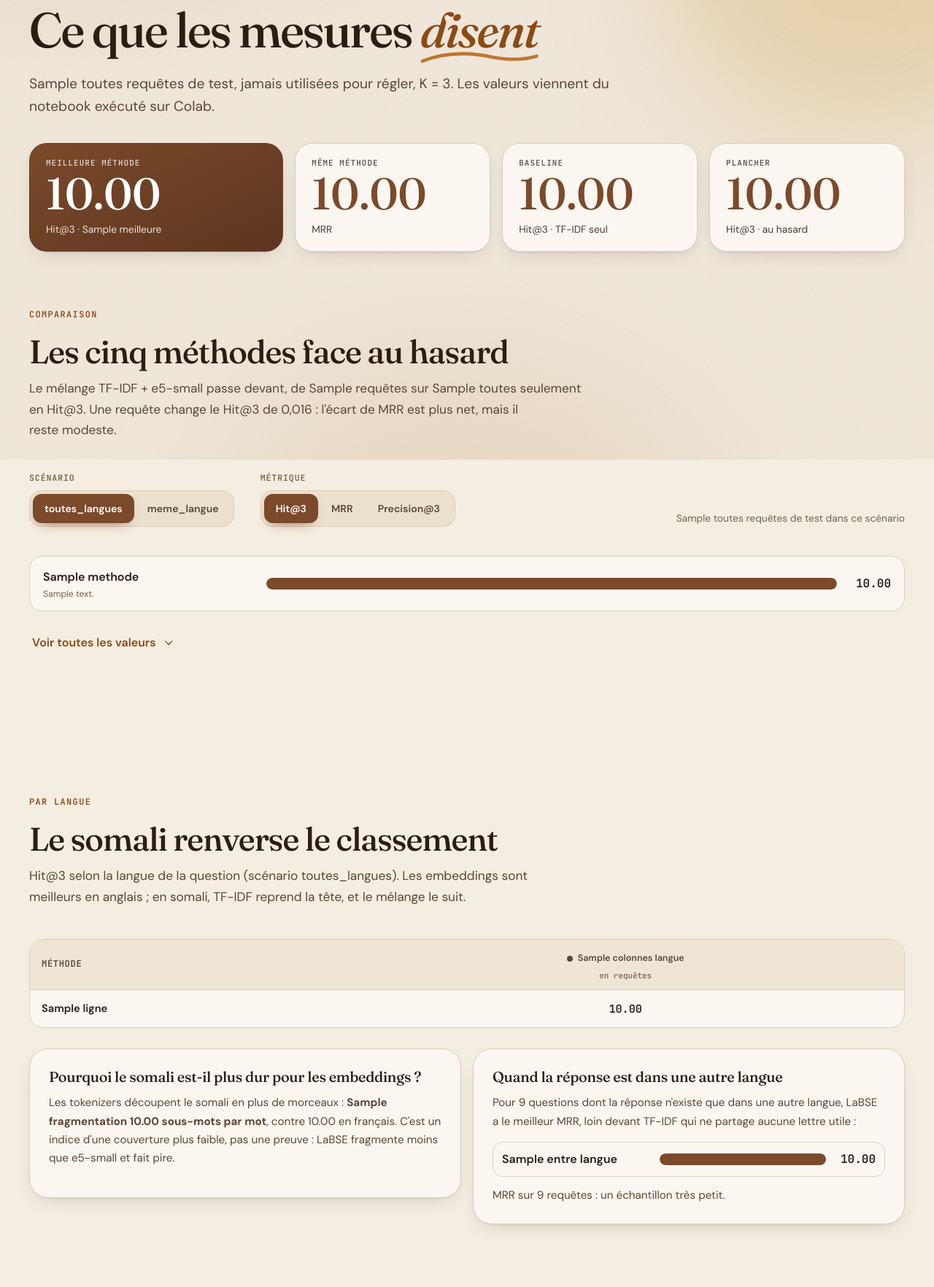
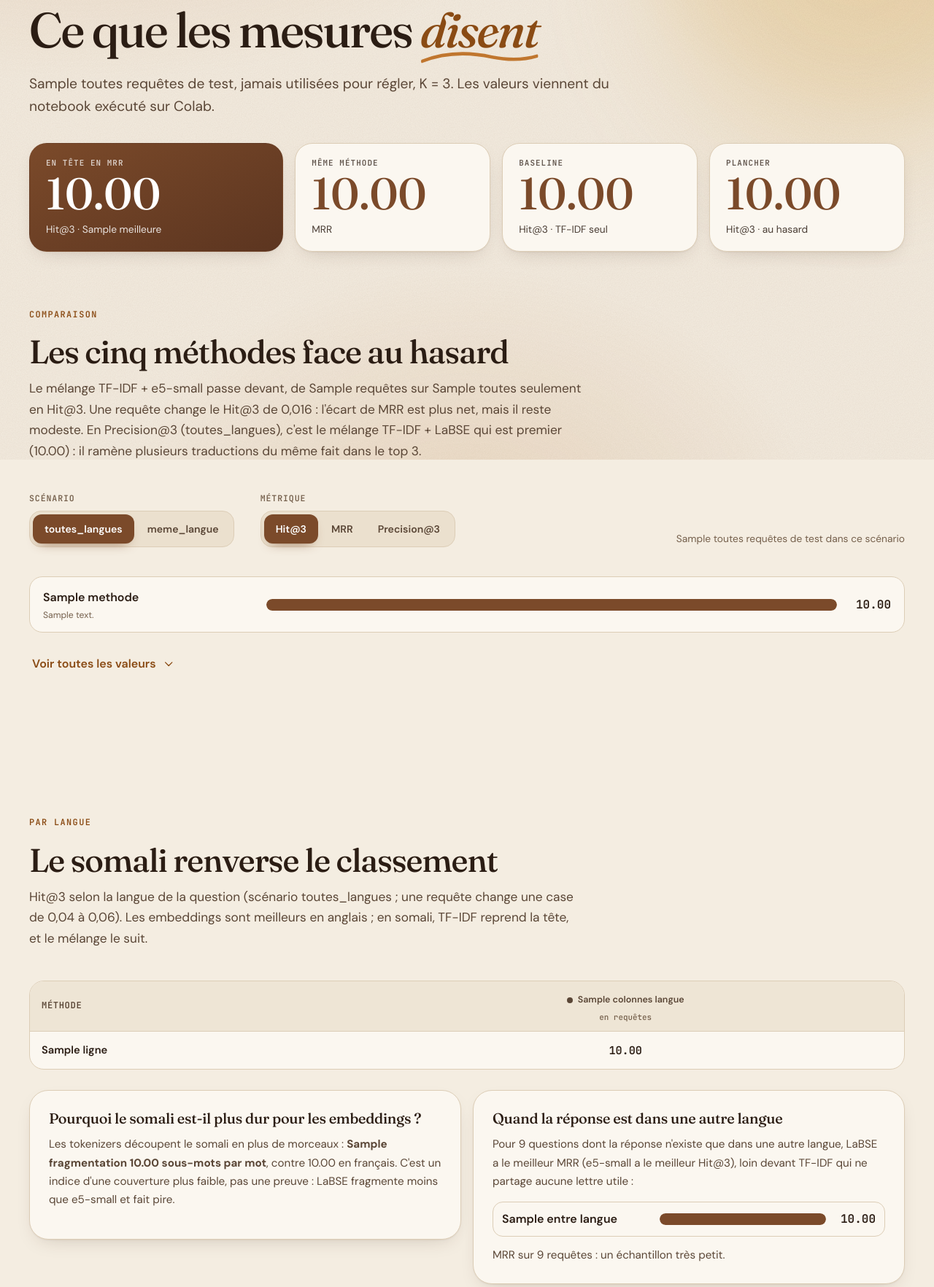
Before and after one commit to Keno7-Mbappe/Traitement-des-language, a Django app: template application_django/recherche/templates/recherche/resultats.html in a window 1280 px wide. Shown: the part 170-1934 px from the top of the page at 73% size. Run offline with Django 5.2, Linux system fonts and the light colour scheme; the template is opened without the code that fills it: most values are stand-ins (such as "Sample title", 1, 10 or a date in 2020).

Commit message:
Conclusions nuancées : meilleur MRR, Precision@3 ajoutée (README, notebook, application)
Co-Authored-By: Claude Sonnet 5.5 <noreply@anthropic.com>

```diff
--- a/application_django/recherche/templates/recherche/accueil.html
+++ b/application_django/recherche/templates/recherche/accueil.html
@@ -184,7 +184,7 @@
     <div class="constats" data-reveler>
       <article class="constat" style="--i:0">
         <p class="constat__valeur"><span data-compter="{{ meilleure_hit_pct }}">{{ meilleure_hit_pct }}</span><small> %</small></p>
-        <h3>Le mélange est le meilleur</h3>
+        <h3>Le mélange fait mieux que la baseline</h3>
         <p>TF-IDF + e5-small place un bon passage dans le top 3 pour {{ meilleure_hit_pct }} % des questions de test, contre {{ base_hit_pct }} % pour TF-IDF seul : {{ ecart_requetes }} requêtes de plus sur {{ requetes_test }}. Le MRR va dans le même sens ({{ meilleure_mrr|floatformat:2 }} contre {{ base_mrr|floatformat:2 }}).</p>
       </article>
       <article class="constat" style="--i:1">
--- a/application_django/recherche/templates/recherche/methode.html
+++ b/application_django/recherche/templates/recherche/methode.html
@@ -172,7 +172,7 @@
     <div class="cartes-methodes" data-reveler>
       {% for m in methodes %}
       <article class="carte-methode {% if m.etiquette == 'meilleur' %}carte-methode--meilleur{% endif %}" style="--i:{{ forloop.counter0 }}">
-        <header><h3>{{ m.court }}</h3>{% if m.etiquette %}<em class="etiquette">{{ m.etiquette }}</em>{% endif %}</header>
+        <header><h3>{{ m.court }}</h3>{% if m.etiquette %}<em class="etiquette">{% if m.etiquette == 'meilleur' %}meilleur MRR{% else %}{{ m.etiquette }}{% endif %}</em>{% endif %}</header>
         <p class="carte-methode__libelle">{{ m.libelle }}</p>
         <ol class="carte-methode__etapes">{% for e in m.etapes %}<li>{{ e }}</li>{% endfor %}</ol>
         <a class="lien-fleche" href="{% url 'accueil' %}?q=Combien%20co%C3%BBtent%20les%20frais%20de%20scolarit%C3%A9%20en%20Master%20%3F&amp;methode={{ m.cle }}">Essayer<svg class="ico" aria-hidden="true"><use href="#i-fleche"/></svg></a>
--- a/application_django/recherche/templates/recherche/resultats.html
+++ b/application_django/recherche/templates/recherche/resultats.html
@@ -15,7 +15,7 @@
 
     <ul class="kpi monter" style="--d:3">
       <li class="kpi__carte kpi__carte--vedette">
-        <span class="kpi__etiquette">Meilleure méthode</span>
+        <span class="kpi__etiquette">En tête en MRR</span>
         <span class="kpi__nombre"><span data-compter="{{ meilleure.toutes.hit }}" data-decimales="2">{{ meilleure.toutes.hit|floatformat:2 }}</span></span>
         <span class="kpi__legende">Hit@3 · {{ meilleure.nom }}</span>
       </li>
@@ -43,7 +43,7 @@
     <header class="section__entete" data-reveler>
       <p class="surtitre">Comparaison</p>
       <h2 id="titre-comparaison">Les cinq méthodes face au hasard</h2>
-      <p class="section__chapeau">Le mélange TF-IDF + e5-small passe devant, de {{ ecart_requetes }} requêtes sur {{ requetes_test.toutes }} seulement en Hit@3. Une requête change le Hit@3 de 0,016 : l'écart de MRR est plus net, mais il reste modeste.</p>
+      <p class="section__chapeau">Le mélange TF-IDF + e5-small passe devant, de {{ ecart_requetes }} requêtes sur {{ requetes_test.toutes }} seulement en Hit@3. Une requête change le Hit@3 de 0,016 : l'écart de MRR est plus net, mais il reste modeste. En Precision@3 (toutes_langues), c'est le mélange TF-IDF + LaBSE qui est premier ({{ labse_melange_p|floatformat:2 }}) : il ramène plusieurs traductions du même fait dans le top 3.</p>
     </header>
 
     <div class="comparateur" data-comparateur data-scenario="toutes" data-metrique="hit" data-reveler>
@@ -72,7 +72,7 @@
             data-p-toutes="{{ m.toutes.p }}" data-hit-toutes="{{ m.toutes.hit }}" data-mrr-toutes="{{ m.toutes.mrr }}"
             data-p-meme="{{ m.meme.p }}" data-hit-meme="{{ m.meme.hit }}" data-mrr-meme="{{ m.meme.mrr }}"
             style="--v:{{ m.toutes.hit }};--i:{{ forloop.counter0 }}">
-          <div class="barre-ligne__nom"><strong>{{ m.nom }}</strong>{% if m.meilleur %}<em class="etiquette">meilleur</em>{% elif m.cle == "tfidf" %}<em class="etiquette etiquette--sobre">baseline</em>{% endif %}<span>{{ m.detail }}</span></div>
+          <div class="barre-ligne__nom"><strong>{{ m.nom }}</strong>{% if m.meilleur %}<em class="etiquette">meilleur MRR</em>{% elif m.cle == "tfidf" %}<em class="etiquette etiquette--sobre">baseline</em>{% endif %}<span>{{ m.detail }}</span></div>
           <div class="barre-ligne__piste"><span class="barre-ligne__barre"></span></div>
           <output class="barre-ligne__valeur" data-valeur>{{ m.toutes.hit|floatformat:2 }}</output>
         </li>
@@ -109,7 +109,7 @@
     <header class="section__entete" data-reveler>
       <p class="surtitre">Par langue</p>
       <h2 id="titre-langues">Le somali renverse le classement</h2>
-      <p class="section__chapeau">Hit@3 selon la langue de la question (scénario toutes_langues). Les embeddings sont meilleurs en anglais ; en somali, TF-IDF reprend la tête, et le mélange le suit.</p>
+      <p class="section__chapeau">Hit@3 selon la langue de la question (scénario toutes_langues ; une requête change une case de 0,04 à 0,06). Les embeddings sont meilleurs en anglais ; en somali, TF-IDF reprend la tête, et le mélange le suit.</p>
     </header>
     <div class="tableau-defile" data-reveler>
       <table class="tableau tableau--chaleur">
@@ -132,7 +132,7 @@
       </article>
       <article class="encart">
         <h3>Quand la réponse est dans une autre langue</h3>
-        <p>Pour 9 questions dont la réponse n'existe que dans une autre langue, LaBSE a le meilleur MRR, loin devant TF-IDF qui ne partage aucune lettre utile :</p>
+        <p>Pour 9 questions dont la réponse n'existe que dans une autre langue, LaBSE a le meilleur MRR (e5-small a le meilleur Hit@3), loin devant TF-IDF qui ne partage aucune lettre utile :</p>
         <ul class="barres barres--fines" data-barres-simples>
           {% for e in entre_langues %}<li class="barre-ligne" style="--v:{{ e.mrr }};--i:{{ forloop.counter0 }}"><div class="barre-ligne__nom"><strong>{{ e.nom }}</strong></div><div class="barre-ligne__piste"><span class="barre-ligne__barre"></span></div><output class="barre-ligne__valeur">{{ e.mrr|floatformat:2 }}</output></li>{% endfor %}
         </ul>
--- a/application_django/recherche/views.py
+++ b/application_django/recherche/views.py
@@ -235,6 +235,7 @@ def resultats(request):
     return render(request, "recherche/resultats.html", {
         "methodes": methodes, "requetes_test": donnees_resultats.REQUETES_TEST,
         "meilleure": meilleure, "base": base, "hasard": hasard,
+        "labse_melange_p": next(m for m in methodes if m["cle"] == "melange_labse")["toutes"]["p"],
         "ecart_requetes": round((meilleure["toutes"]["hit"] - base["toutes"]["hit"]) * donnees_resultats.REQUETES_TEST["toutes"]),
         "colonnes_langues": langues["colonnes"], "lignes_langues": lignes_langues,
         "entre_langues": donnees_resultats.ENTRE_LANGUES,
```
Also changed, not shown: README.md, 1 other file.
